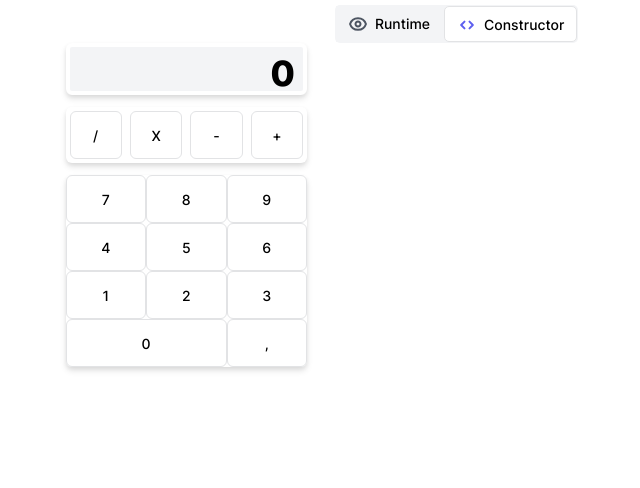
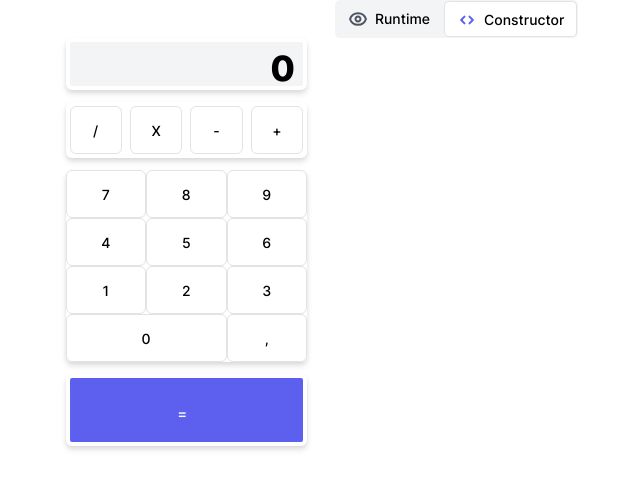
Before and after one commit to Sandjai/math_calculator, a React (Create React App) app: page / in a window 1280 px wide. Shown: the top 488 px of the page, without its empty margins (305-945 px from the left). Built offline with nearby package versions, Linux system fonts and the light colour scheme.

Commit message:
+ Result Component

```diff
--- a/src/components/Calculator/Calculator.tsx
+++ b/src/components/Calculator/Calculator.tsx
@@ -12,6 +12,7 @@ import { selectDisplayValue } from "../../store/display/selectors";
 import { useSelector } from "react-redux";
 import { Operations } from "../Operations/Operations";
 import { Numbers } from "../Numbers/Numbers";
+import { Results } from "../Result/Result";
 
 interface IDisplayProps {
   mode: string;
@@ -25,6 +26,7 @@ export const Calculator: React.FC<IDisplayProps> = ({ mode }) => {
         <Display className={styles.display} />
         <Operations className={styles.operations} />
         <Numbers className={styles.numbers} />
+        <Results className={styles.results} />
       </div>
       <div className={styles.calc__canvas}></div>
     </div>
--- a/src/components/Calculator/styles.module.sass
+++ b/src/components/Calculator/styles.module.sass
@@ -13,7 +13,7 @@
   grid-template: auto/ 1fr
   row-gap: 12px
 
-.display, .operations, .numbers
+.display, .operations, .numbers, .results
   box-shadow: 0px 2px 4px rgba(0, 0, 0, 0.06), 0px 4px 6px rgba(0, 0, 0, 0.1)
 
   border-radius: 6px
--- a/src/components/Result/Result.tsx
+++ b/src/components/Result/Result.tsx
@@ -1,6 +1,6 @@
 import * as React from "react";
 import styles from "./styles.module.sass";
-import classNames from "classnames-ts";
+import classNames from "classnames";
 
 interface IResultsProps {
   className?: string;
@@ -9,5 +9,5 @@ interface IResultsProps {
 export const Results: React.FunctionComponent<IResultsProps> = (props) => {
   const { className } = props;
 
-  return <div className={classNames(className, styles.root)}></div>;
+  return <div className={classNames(className, styles.root)}>=</div>;
 };
--- a/src/components/Result/styles.module.sass
+++ b/src/components/Result/styles.module.sass
@@ -1,4 +1,23 @@
+@import '../../variables'
+
 @import '../../variables'
 
 .root
   display: block
+  font-family: $font__main_M
+  font-size: 15px
+  text-align: center
+  width: 100%
+  height: 72px
+  line-height: 72px
+  background-color: $blue
+  color: $white
+  border-radius: 6px
+  border: 4px solid $white
+  padding-right: 8px
+  padding-bottom: 4px
+  &:hover
+    cursor: pointer
+    opacity: .9
+  &.active
+    box-shadow: inset 0 0 5px rgba(0, 0, 0, .5)
--- a/src/variables.sass
+++ b/src/variables.sass
@@ -5,6 +5,7 @@ $font__main_R: "Inter-Regular"
 
 //colors
 $blue: #5D5FEF
+$violet: #bebff9
 $black: #000000
 $white: #ffffff
 $grey_dark: #111827
```
